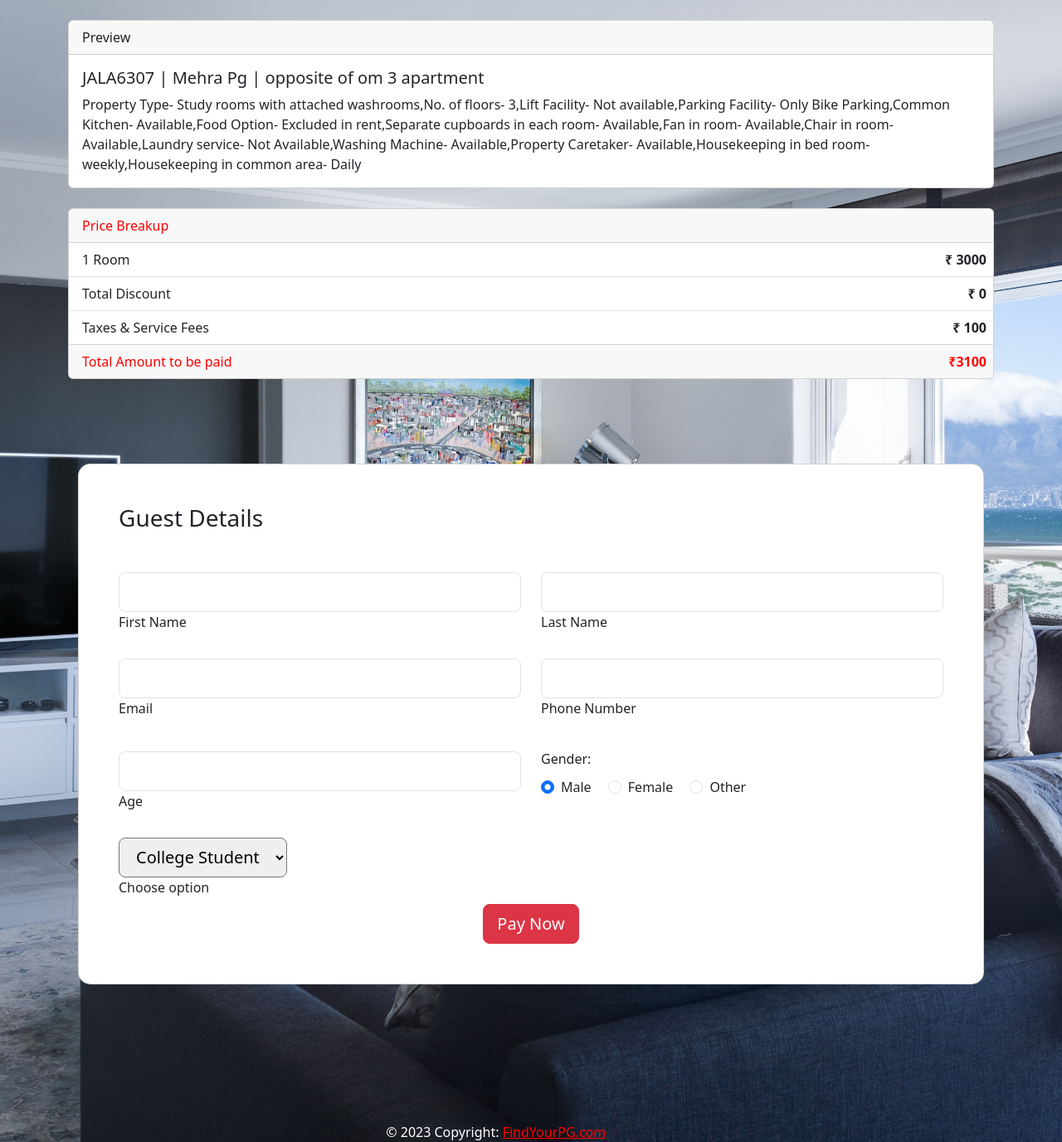
After one commit to ANSH127/FindYourPG, a Django app: page /1/12/1/checkout in a window 1280 px wide. The commit adds this page. Shown: the whole page at 83% size. Run offline with Django 4.2, Linux system fonts and the light colour scheme; data comes from the database, SQL or seed files in the repository; both versions use the stored data as it was after the commit.

Commit message:
updating files

```diff
--- a/PG/admin.py
+++ b/PG/admin.py
@@ -1,5 +1,5 @@
 from django.contrib import admin
-from PG.models import Userdetail,Contact,RentarDetail,multipleimage
+from PG.models import Userdetail,Contact,RentarDetail,multipleimage,Booking,Schedule
 
 # Register your models here.
 
@@ -7,3 +7,5 @@ admin.site.register(Userdetail)
 admin.site.register(Contact)
 admin.site.register(RentarDetail)
 admin.site.register(multipleimage)
+admin.site.register(Booking)
+admin.site.register(Schedule)
--- a/PG/urls.py
+++ b/PG/urls.py
@@ -8,6 +8,9 @@ urlpatterns = [
     path('contact/',views.contact,name="contact"),
     path('register/',views.register,name="register"),
     path('<str:slug>/<int:myid>/<str:slug2>',views.view,name="view"),
+    path('<str:slug>/<int:myid>/<str:slug2>/checkout',views.checkout,name="checkout"),
+    path('<str:slug>/<int:myid>/<str:slug2>/schedule',views.schedule,name="schedule"),
+    path('<str:slug>/<int:myid>/<str:slug2>/handlepayment',views.handlepayment,name="payment"),
     path('<str:slug>/',views.home1,name="home1"),
     path('login/',views.handlelogin,name="login"),
     path('signup/',views.handlesignup,name="signup"),
--- a/PG/views.py
+++ b/PG/views.py
@@ -4,7 +4,7 @@ from django.contrib import messages
 
 from django.contrib.auth.models import User
 from django.contrib.auth import authenticate,login,logout
-from PG.models import Userdetail,Contact,multipleimage,RentarDetail
+from PG.models import Userdetail,Contact,multipleimage,RentarDetail,Booking,Schedule
 # Create your views here.
 
 def home(request):
@@ -39,10 +39,11 @@ def register(request):
         main_address=request.POST.get('m_address','')
         detail_address=request.POST.get('d_address','')
         vacency=request.POST.get('vacent','')
+        price=request.POST.get('price','')
         room_details=request.POST.get('r_details','')
         room_photos=request.FILES.getlist('r_img')
 
-        renter_form=RentarDetail(name=name,phone=phone,email=email,City=city,main_address=main_address,detailed_address=detail_address,room_details=room_details,room_vacent=vacency)
+        renter_form=RentarDetail(name=name,phone=phone,email=email,City=city,main_address=main_address,detailed_address=detail_address,room_details=room_details,room_vacent=vacency,price=price)
         renter_form.save()
         for image in room_photos:
             x=multipleimage(room_photos=image,room=RentarDetail.objects.filter(sno=renter_form.sno)[0])
@@ -66,7 +67,41 @@ def view(request,slug,myid,slug2):
     list=(detail.split(','))
     return render(request,'view.html',{'item':obj[0],'slug':slug2,'list':list})
 
+def checkout(request,slug,myid,slug2):
 
+    obj=RentarDetail.objects.filter(sno=myid)[0]
+
+    # print(obj)
+
+    return render(request,'booking.html',{'item':obj})
+
+
+
+def schedule(request,slug,myid,slug2):
+    if request.method=='POST':
+        name=request.POST.get('name','')
+        email=request.POST.get('email','')
+        phone=request.POST.get('phone','')
+        age=request.POST.get('age','')
+        gender=request.POST.get('radiobtn','')
+        visitor=request.POST.get('visitor','')
+        date=request.POST.get('date','')
+        time=request.POST.get('time','')
+        schedule=Schedule(name=name,email=email,phone=phone,age=age,gender=gender,visitor=visitor,date=date,time=time,info=RentarDetail.objects.filter(sno=myid)[0])
+        schedule.save()
+        messages.success(request,"Your Visit Scheduled successfully")
+
+        return redirect('/')
+
+
+
+
+
+    obj=RentarDetail.objects.filter(sno=myid)[0]
+
+    # print(obj)
+
+    return render(request,'schedule.html',{'item':obj})
 
 
 def handlesignup(request):
@@ -148,3 +183,23 @@ def handlelogout(request):
     logout(request)
     messages.success(request,'Successfully Logout')
     return redirect('/')
+
+
+
+def handlepayment(request,slug,myid,slug2):
+    if request.method=="POST":
+        fname=request.POST.get('fname','')
+        lname=request.POST.get('lname','')
+        email=request.POST.get('email','')
+        phone=request.POST.get('phone','')
+        age=request.POST.get('age','')
+        gender=request.POST.get('radiobtn','')
+        residance=request.POST.get('choice','')
+        print(fname,lname,email,phone,age,gender,residance)
+        booking=Booking(name=fname+lname,email=email,phone=phone,age=age,gender=gender,residance=residance,info=RentarDetail.objects.filter(sno=myid)[0])
+        booking.save()
+
+
+        return HttpResponse('payment gateway')
+    else:
+        return redirect('/')
--- a/templates/about.html
+++ b/templates/about.html
@@ -118,10 +118,10 @@ body{
               Our Services
             </h6>
             <p>
-              <a href="#!" class="text-reset">Jalandhar</a>
+              <a href="/JALANDHAR/" class="text-reset">Jalandhar</a>
             </p>
             <p>
-              <a href="#!" class="text-reset">Phagwara</a>
+              <a href="/PHAGWARA/" class="text-reset">Phagwara</a>
             </p>
             <p>
               <a href="#!" class="text-reset">Ludhiana</a>
@@ -198,6 +198,8 @@ body{
         showCursor: true,
 
     });
+
+
 </script>
 
 {% endblock js %}
--- a/templates/base.html
+++ b/templates/base.html
@@ -63,7 +63,7 @@
                         <a class="nav-link" href="/about/">About Us</a>
                     </li>
                     <li class="nav-item">
-                        <a class="nav-link" aria-current="page" href="/register/">Register</a>
+                        <a class="nav-link" aria-current="page" href="/register/">Partner With Us</a>
                     </li>
                     <li class="nav-item">
                         <a class="nav-link" href="#">Booking's</a>
--- /dev/null
+++ b/templates/booking.html
@@ -0,0 +1,224 @@
+<!doctype html>
+<html lang="en">
+
+<head>
+    <meta charset="utf-8">
+    <meta name="viewport" content="width=device-width, initial-scale=1">
+    <title>Checkout-FindYourPG</title>
+    <link href="https://cdn.jsdelivr.net/npm/bootstrap@5.3.0-alpha1/dist/css/bootstrap.min.css" rel="stylesheet"
+        integrity="sha384-GLhlTQ8iRABdZLl6O3oVMWSktQOp6b7In1Zl3/Jr59b6EGGoI1aFkw7cmDA6j6gD" crossorigin="anonymous">
+</head>
+
+<style>
+    body {
+        background: url('/media/pexels-jean-van-der-meulen-1457842.jpg') no-repeat center center/cover;
+
+    }
+</style>
+
+<body>
+
+
+    <div class="container">
+        <div class="card my-4">
+            <div class="card-header">
+                Preview
+            </div>
+            <div class="card-body">
+                <h5 class="card-title">{{item.main_address}}</h5>
+                <p class="card-text">{{item.room_details}}</p>
+            </div>
+        </div>
+        <div class="card">
+            <div class="card-header" style="color: red;">
+                Price Breakup
+
+            </div>
+            <ul class="list-group list-group-flush">
+                <li class="list-group-item">1 Room
+                    <span class="mx-2" style="position: absolute; right: 0;"><b>&#8377; <span id="basefare">
+                                {{item.price}}</span></b></span>
+                </li>
+
+                <li class="list-group-item">Total Discount
+                    <span class="mx-2" style="position: absolute; right: 0;"><b>&#8377; 0</b></span>
+
+                </li>
+                <li class="list-group-item">Taxes & Service Fees
+                    <span class="mx-2" style="position: absolute; right: 0;"><b>&#8377; 100</b></span>
+
+                </li>
+            </ul>
+
+            <div class="card-footer" style="color: red;">
+                Total Amount to be paid
+                <span class="mx-2" style="position: absolute; right: 0;"><b>&#8377;<span
+                            id="totalfare">4100</span></b></span>
+
+
+
+            </div>
+        </div>
+        <section class="vh-100 gradient-custom my-3">
+            <div class="container py-5 h-100">
+                <div class="row justify-content-center align-items-center h-100">
+                    <div class="">
+                        <div class="card shadow-2-strong card-registration" style="border-radius: 15px;">
+                            <div class="card-body p-4 p-md-5">
+                                <h3 class="mb-4 pb-2 pb-md-0 mb-md-5">Guest Details</h3>
+                                <form action="/{{item.City}}/{{item.sno}}/{{item.main_address}}/handlepayment" method="post">{% csrf_token %}
+
+                                    <div class="row">
+                                        <div class="col-md-6 mb-4">
+
+                                            <div class="form-outline">
+                                                <input type="text" id="firstName"
+                                                    class="form-control form-control-lg" required name="fname" />
+                                                <label class="form-label" for="firstName">First Name</label>
+                                            </div>
+
+                                        </div>
+                                        <div class="col-md-6 mb-4">
+
+                                            <div class="form-outline">
+                                                <input type="text" id="lastName" name="lname" required class="form-control form-control-lg" />
+                                                <label class="form-label" for="lastName">Last Name</label>
+                                            </div>
+
+                                        </div>
+                                    </div>
+
+                                    <div class="row">
+                                        <div class="col-md-6 mb-4 pb-2">
+
+                                            <div class="form-outline">
+                                                <input type="email" id="emailAddress"
+                                                    class="form-control form-control-lg" name="email" required />
+                                                <label class="form-label" for="emailAddress">Email</label>
+                                            </div>
+
+                                        </div>
+                                        <div class="col-md-6 mb-4 pb-2">
+
+                                            <div class="form-outline">
+                                                <input type="tel" id="phoneNumber"
+                                                    class="form-control form-control-lg" name="phone" required />
+                                                <label class="form-label" for="phoneNumber">Phone Number</label>
+                                            </div>
+
+                                        </div>
+                                    </div>
+
+                                    <div class="row">
+                                        <div class="col-md-6 mb-4 d-flex align-items-center">
+
+                                            <div class="form-outline datepicker w-100">
+                                                <input type="number" min="13" max="25" required
+                                                    class="form-control form-control-lg" name="age" id="birthdayDate" />
+                                                <label for="birthdayDate" class="form-label">Age</label>
+                                            </div>
+
+                                        </div>
+                                        <div class="col-md-6 mb-4">
+
+                                            <h6 class="mb-2 pb-1">Gender: </h6>
+
+                                            <div class="form-check form-check-inline">
+                                                <input class="form-check-input" type="radio" name="radiobtn"
+                                                    id="maleGender" value="Male" checked />
+                                                <label class="form-check-label" for="maleGender">Male</label>
+                                            </div>
+
+                                            <div class="form-check form-check-inline">
+                                                <input class="form-check-input" type="radio" name="radiobtn"
+                                                    id="femaleGender" value="option1" />
+                                                <label class="form-check-label" for="Female">Female</label>
+                                            </div>
+
+
+                                            <div class="form-check form-check-inline">
+                                                <input class="form-check-input" type="radio" name="radiobtn"
+                                                    id="otherGender" value="Other" />
+                                                <label class="form-check-label" for="otherGender">Other</label>
+                                            </div>
+
+                                        </div>
+                                    </div>
+
+
+                                    <div class="row">
+                                        <div class="col-12">
+
+                                            <select class="select form-control-lg" name="choice" required>
+                                                <option value="College Student">College Student</option>
+                                                <option value="Other">Other</option>
+                                            </select>
+
+                                        </div>
+                                        <label class="form-label select-label">Choose option</label>
+                                    </div>
+                                    <!-- <button class="btn btn-danger btn-lg mt-4">Pay Now</button> -->
+
+                                    <div class="text-center">
+                                        <button type="submit" class="btn btn-danger btn-lg">Pay Now</button>
+                                    </div>
+
+
+
+                                </form>
+                            </div>
+                        </div>
+                    </div>
+                </div>
+            </div>
+        </section>
+        <br><br>
+        <footer class="text-center text-white">
+
+            <div class="text-center mt-3">
+
+
+
+                © 2023 Copyright:
+                <a class="text-dark" href="https://FlyHigh.com/" style="color:red !important">FindYourPG.com</a>
+
+                <!-- Instagram -->
+                <a class="btn btn-link btn-floating btn-lg text-dark" href="https://www.instagram.com/i_agarwal_ansh/"
+                    role="button" data-mdb-ripple-color="dark"><i class="fab fa-instagram"></i></a>
+
+                <!-- Linkedin -->
+                <a class="btn btn-link btn-floating btn-lg text-dark" href="https://www.linkedin.com/in/ansh-agarwal-390797253/"
+                    role="button" data-mdb-ripple-color="dark" style="margin: -15px !important;"><i
+                        class="fab fa-linkedin"></i></a>
+                <!-- Github -->
+                <a class="btn btn-link btn-floating btn-lg text-dark" href="https://github.com/the-error4-0-4" role="button"
+                    data-mdb-ripple-color="dark"><i class="fab fa-github"></i></a>
+
+            </div>
+            <!-- Copyright -->
+        </footer>
+
+
+
+    </div>
+
+
+
+
+
+    <script src="https://cdn.jsdelivr.net/npm/bootstrap@5.3.0-alpha1/dist/js/bootstrap.bundle.min.js"
+        integrity="sha384-w76AqPfDkMBDXo30jS1Sgez6pr3x5MlQ1ZAGC+nuZB+EYdgRZgiwxhTBTkF7CXvN"
+        crossorigin="anonymous"></script>
+</body>
+
+<script>
+    let x = document.getElementById('basefare').innerHTML
+    console.log(x)
+    x = parseInt(x)
+    x = x + 100
+    document.getElementById('totalfare').innerHTML = x
+
+
+</script>
+
+</html>
--- a/templates/register.html
+++ b/templates/register.html
@@ -85,6 +85,11 @@
                                             rows="10"></textarea>
                                         <label class="form-label" for="r_details">Room Details</label>
                                     </div>
+
+                                    <div class="form-outline mb-2">
+                                        <input type="number" id="price" name="price" class="form-control form-control-lg" />
+                                        <label class="form-label" for="price">Room Price</label>
+                                    </div>
                                     <div class="form-outline mb-2">
                                         <input multiple type="file" id="r_img" name="r_img" class="form-control form-control-lg"
                                              />
```
Also changed, not shown: PG/models.py (+26 -0 lines), templates/home.html (+16 -3 lines), templates/home1.html (+9 -9 lines), templates/schedule.html (added, +200 -0 lines), templates/view.html (+13 -4 lines), PG/migrations/0009_rentardetail_price.py (added), PG/migrations/0010_rentardetail_status.py (added), PG/migrations/0011_booking.py (added), PG/migrations/0012_booking_info.py (added), PG/migrations/0013_schedule.py (added), PG/migrations/0014_schedule_info.py (added), db.sqlite3.
